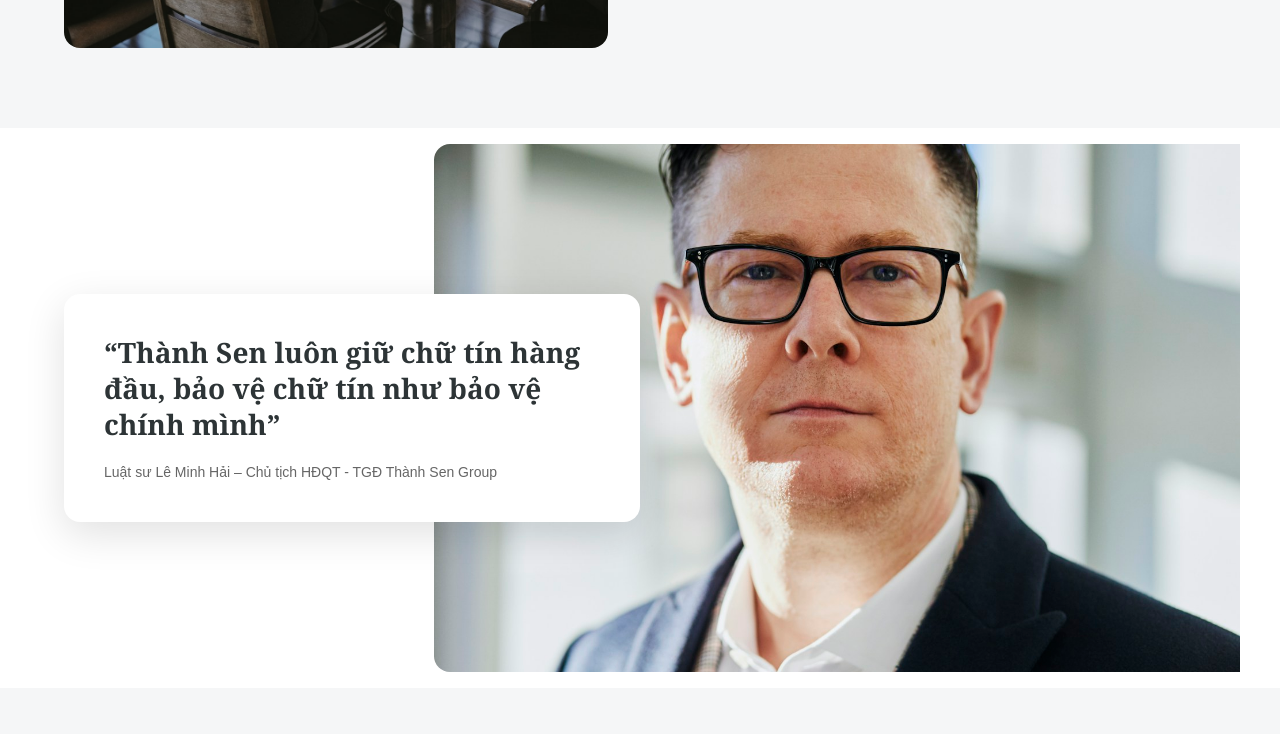
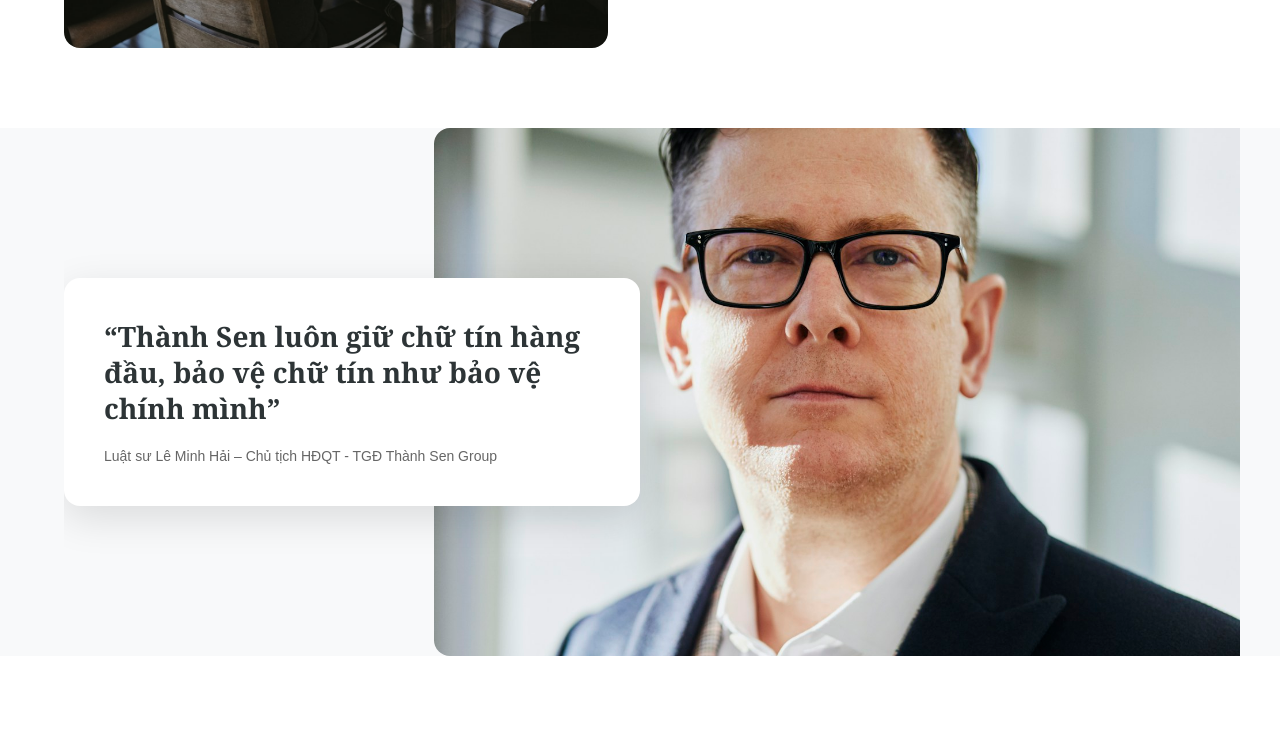
Before and after one commit to DAT-Software-Solutions/ldp-thanhsen, a Next.js app: page /gioi-thieu in a window 1280 px wide. Shown: the part 760-1494 px from the top of the page. Built offline with nearby package versions, Linux system fonts and the light colour scheme; no server answers.

Commit message:
Refactor QuoteOverlapSection styles to enhance layout consistency and responsiveness. Adjust height properties and image positioning for better visual alignment.

```diff
--- a/src/components/gioi-thieu/gioi-thieu-sections.tsx
+++ b/src/components/gioi-thieu/gioi-thieu-sections.tsx
@@ -6,7 +6,7 @@
   GIOI_THIEU_QUOTE_IMAGE_SRC,
 } from "./gioi-thieu-urls";
 
-const sectionShell = "bg-[#F5F6F7]";
+const sectionShell = "bg-white";
 const proseTitle =
   "font-serif text-mobile-heading-3 font-bold text-[#2D3436] sm:text-heading-3";
 const proseBody = "mt-4 text-mobile-body-1 text-[#555555] sm:text-body-2";
@@ -49,11 +49,11 @@
 
 const QuoteOverlapSection = () => (
   <section
-    className={`relative overflow-hidden ${sectionShell} py-10 sm:py-12 lg:min-h-[min(90vh,560px)] lg:py-0 bg-white`}
+    className={`relative overflow-hidden py-10 sm:py-12 lg:h-[528px] lg:min-h-0 lg:py-0 bg-surface-muted`}
   >
-    <div className="custom-container relative z-0 px-4 sm:px-6 lg:min-h-[min(90vh,560px)]">
+    <div className="custom-container relative z-0 px-4 sm:px-6 lg:h-full lg:min-h-0">
       <div
-        className={`relative z-0 mx-auto aspect-16/11 w-full max-w-2xl overflow-hidden sm:mx-6 max-lg:-mb-2 ${roundedMedia} lg:absolute lg:right-0 lg:top-1/2 lg:mx-0 lg:mb-0 lg:h-[528px] lg:w-[806px] lg:max-w-none lg:-translate-y-1/2 lg:rounded-none lg:rounded-l-2xl`}
+        className={`relative z-0 mx-auto aspect-16/11 w-full max-w-2xl overflow-hidden sm:mx-6 max-lg:-mb-2 ${roundedMedia} lg:absolute lg:right-0 lg:top-0 lg:mx-0 lg:mb-0 lg:h-[528px] lg:w-[806px] lg:max-w-none lg:rounded-none lg:rounded-l-2xl`}
       >
         <Image
           src={GIOI_THIEU_QUOTE_IMAGE_SRC}
@@ -63,7 +63,7 @@
           sizes="(max-width: 1023px) 100vw, 806px"
         />
       </div>
-      <div className="relative z-10 flex min-h-0 lg:min-h-[min(90vh,560px)] lg:items-center lg:py-14">
+      <div className="relative z-10 flex min-h-0 lg:h-full lg:items-center lg:overflow-hidden lg:py-0">
         <div className="mx-auto w-full max-w-xl max-lg:-mt-12 max-lg:px-0.5 sm:max-lg:-mt-14 lg:mx-0 lg:max-w-[min(100%,30rem)] xl:max-w-xl">
           <figure className="rounded-[14px] bg-white p-6 shadow-[0_12px_40px_rgba(0,0,0,0.12)] sm:rounded-2xl sm:p-8 lg:p-10">
             <blockquote className="font-serif text-mobile-heading-3 font-bold text-[#2D3436] sm:text-[26px] lg:text-heading-3">
```
